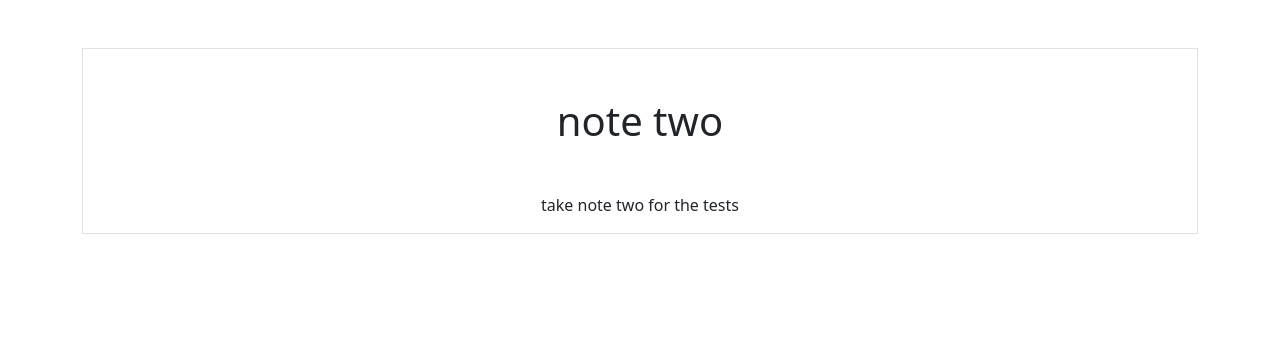
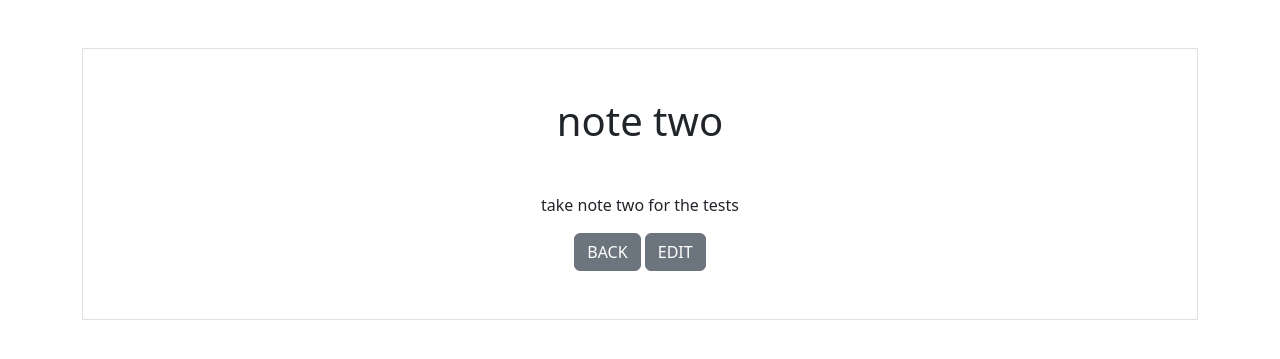
Before and after one commit to Daniel-Kav/django-react, a Django app: page /smart/notes/2 in a window 1280 px wide. Shown: the top 359 px of the page. Run offline with Django 5.2, Linux system fonts and the light colour scheme; data comes from the database, SQL or seed files in the repository; both versions use the stored data as it was after the commit.

Commit message:
update done

```diff
--- a/notes/templates/notes/note_details.html
+++ b/notes/templates/notes/note_details.html
@@ -4,6 +4,8 @@
     <div class="border round">
         <h1 class="my-5">{{note.title}}</h1>
         <p>{{note.text}}</p>
+        <a href="{% url 'notes.list' %}" class="btn btn-secondary mb-5">BACK</a>
+        <a href="{% url 'notes.update' pk=note.id %}" class="btn btn-secondary mb-5">EDIT</a>
     </div>
 
 {% endblock %}
```
Also changed, not shown: db.sqlite3.
